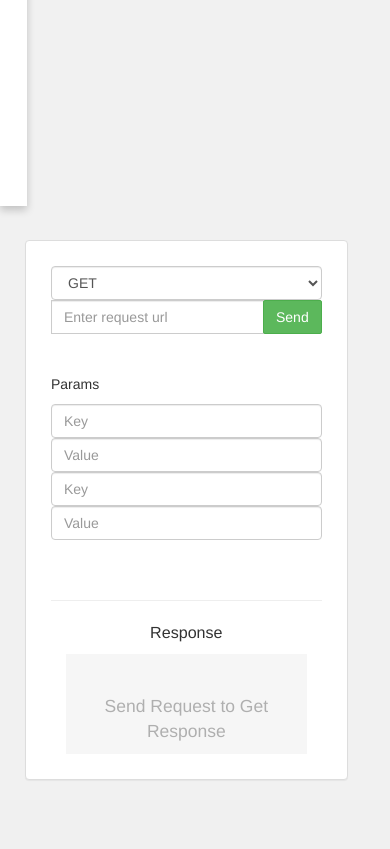
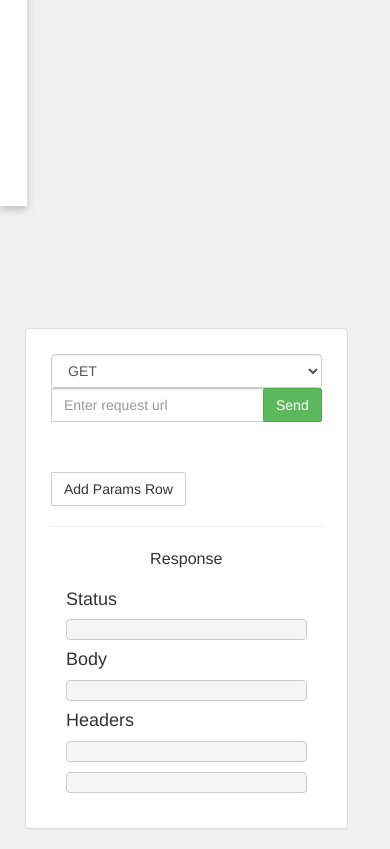
Before and after one commit to Softrum/Enpointer, a Django app: template api/templates/api/requests.html in a window 390 px wide. Shown: the part 1656-2505 px from the top of the page. Before the commit the page ends 2436 px from the top, so only its background shows below. Run offline with Django 3.2, Linux system fonts and the light colour scheme; the template is opened without the code that fills it, so the values that code supplies are empty; some libraries are stand-ins or nearby versions.

Commit message:
can handle anytype of api requests

```diff
--- a/api/templates/api/requests.html
+++ b/api/templates/api/requests.html
@@ -7,16 +7,68 @@
 	{% csrf_token %}
 </form>
 
+<div id='params_clone'>
+
+
+<div  id='params_row_clone' class="row" style="visibility: hidden ">
+
+<br>
+
+<div class="col-md-6">
+
+<input  type="text" class="form-control key" name="key" placeholder="Key">
+
+</div>
+
+
+<div class="col-md-6">
+
+<input  type="text" class="form-control value" name="value" placeholder="Value">
+
+</div>
+
+
+
+</div><!-- for params row -->
+
+
+
+</div>
+
+
 <script type="text/javascript">
+	function add_params_row() {
+
+
+
+		var k = $('#params_row_clone').clone();
+		$(k).css({"visibility":"visible"});
+		$(k).attr("id", "params_row");
+		$(k).attr("class", "row params");
+
+		$('#params_container').append(k);
+
+		;
+
+	}
+</script>
+
+<script type="text/javascript">
+
+
+
+
+
+
 
 var params_obj = {};
 
 function geto() {
-	alert('jo');
+
 	var request_url = $('#request_url').val();
 	var request_type = $('#request_type').val();
 
-
+params_obj = {};
 
 
 $('.params').each(function(i, obj) {
@@ -53,12 +105,35 @@ $.ajax({
 	},
 
 	success : function(response) {
-		alert('success');
+
+		body = response['response'];
+		status = response['status_code'] + ' '+ response['reason'];
+		header_values = response['h2'];
+		header_keys = response['h3'];
+
+
+
+
+
+
+
+
+
+
+		$('#body').text(body);
+
+		$('#status').text(status);
+		$('#header_values').text(header_values);
+		$('#header_keys').text(header_keys);
+
+
+
+
+
 	}
 
 });
 
-alert('jkjk');
 
 
 
@@ -68,13 +143,11 @@ alert('jkjk');
 
 
 $('#send').on('click', function () {
-	alert('hi');
 
 	var request_url = $('#request_url').val();
 	var request_type = $('#request_type').val();
 
-	alert(request_url);
-	alert(request_type);
+
 
 $('.params').each(function(i, obj) {
     //test
@@ -188,52 +261,17 @@ $.ajax({
 <br><br>
 
 
-<p> Params</p>
-<div  class="row params">
+<div id="params_container" class=".params_container">
 
-<div class="col-md-6">
-
-<input  type="text" class="form-control key" name="key" placeholder="Key">
 
 </div>
 
 
-<div class="col-md-6">
-
-<input  type="text" class="form-control value" name="value" placeholder="Value">
-
-</div>
-
-
-
-</div><!-- for params row -->
-
-
-<div  class="row params">
-
-<div class="col-md-6">
-
-<input  type="text" class="form-control key" name="key" placeholder="Key">
-
-</div>
-
-
-<div class="col-md-6">
-
-<input  type="text" class="form-control value" name="value" placeholder="Value">
-
-</div>
-
-
-
-</div><!-- for params row -->
+<span class="btn btn-default" onclick="add_params_row();" style="cursor: pointer; margin-top: 10">Add Params Row  </span>
 
 
 
 
-
-
-<br>
 
 
 
@@ -243,71 +281,29 @@ $.ajax({
 <p style="font-size: 115%; text-align: center;">Response</p>
 
 <div class="container-fluid" style="overflow-x: auto">
-{% if response %}
-
-<h4>Status</h4>{{status_code}}
-{{reason}}<br>
-<br>
-<h4>Time </h4> {{time}} s<br>
-
-<!--
-
-<h4>Cookies</h4>
-
-{% for c in cookies %}
-{{c.value}}
-{% endfor %}
-
--->
-
-<br>
-<h4>Body</h4>
-{{response}}
-<script type="text/javascript">
-	var str = JSON.stringify({{response}}, undefined, 4);
-	alert(str);
-</script>
 
 
-<br>
+<h4>Status</h4>
+<pre id="status"></pre>
+
+
+<h4>Body</h4>
+<pre id="body"></pre>
+
 <h4>Headers</h4>
+
+<div class="row">
+<div class="col-md-6">
+<pre id="header_keys"></pre>
+</div>
+<div class="col-md-6">
+<pre id="header_values"></pre>
+</div>
+</div>
 
 
 
-{% for k, v in headers.items %}
 
-<div class="row">
-
-<div class="col-md-2">
-{{k}} :
-
-</div>
-
-<div class="col-md-2">
-
-{{v}}
-
-</div>
-</div>
-
-{% endfor %}
-
-
-
-<br>
-<!--
-<h4>Body </h4>
-
-
-{{response}}
--->
-
-{% else %}
-<div class="container" style="background-color:#f6f6f6; text-align: center; color: grey; height: 100">
-<br><br>
-<p style="font-size: 125%; opacity: 0.6; text-align: center;"> Send Request to Get Response </p>
-</div>
-{% endif %}
 
 </div>
 
```
Also changed, not shown: api/views.py (+37 -2 lines).
